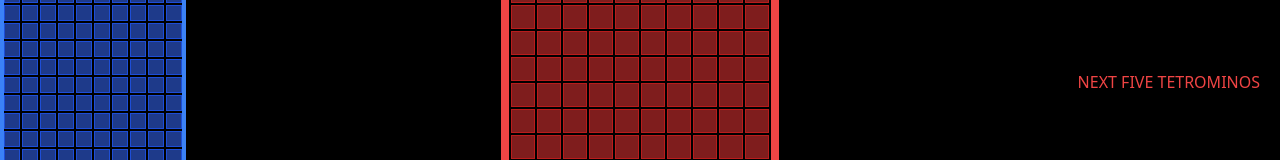
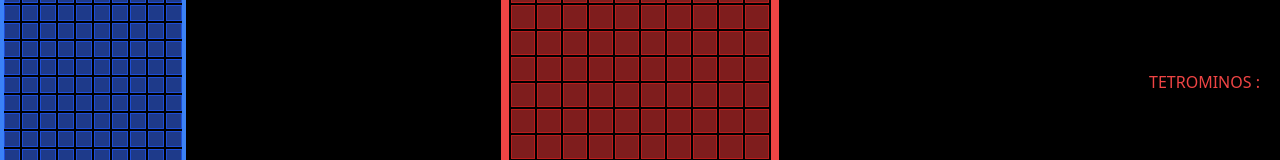
Before and after one commit to Claken/red-tetris, a React (Vite) app in the folder my-app/: page /1/1 in a window 1280 px wide. Shown: the part 318-478 px from the top of the page. Built offline with nearby package versions, Linux system fonts and the light colour scheme.

Commit message:
tetrominos updated every time a tetromino is placed

```diff
--- a/my-app/src/components/GamePage.tsx
+++ b/my-app/src/components/GamePage.tsx
@@ -112,7 +112,7 @@ function GamePage() {
 			</div>
 			<div className="absolute top-1/2 right-5 transform -translate-y-1/2">
 				<div className="text-red-500">
-					NEXT FIVE TETROMINOS
+					TETROMINOS :
 				</div>
 				{tetrominos && tetrominos.length > 0 && tetrominos.map((tetro, index) => (
 					<div key={index} className="mb-4 items-center">
```
